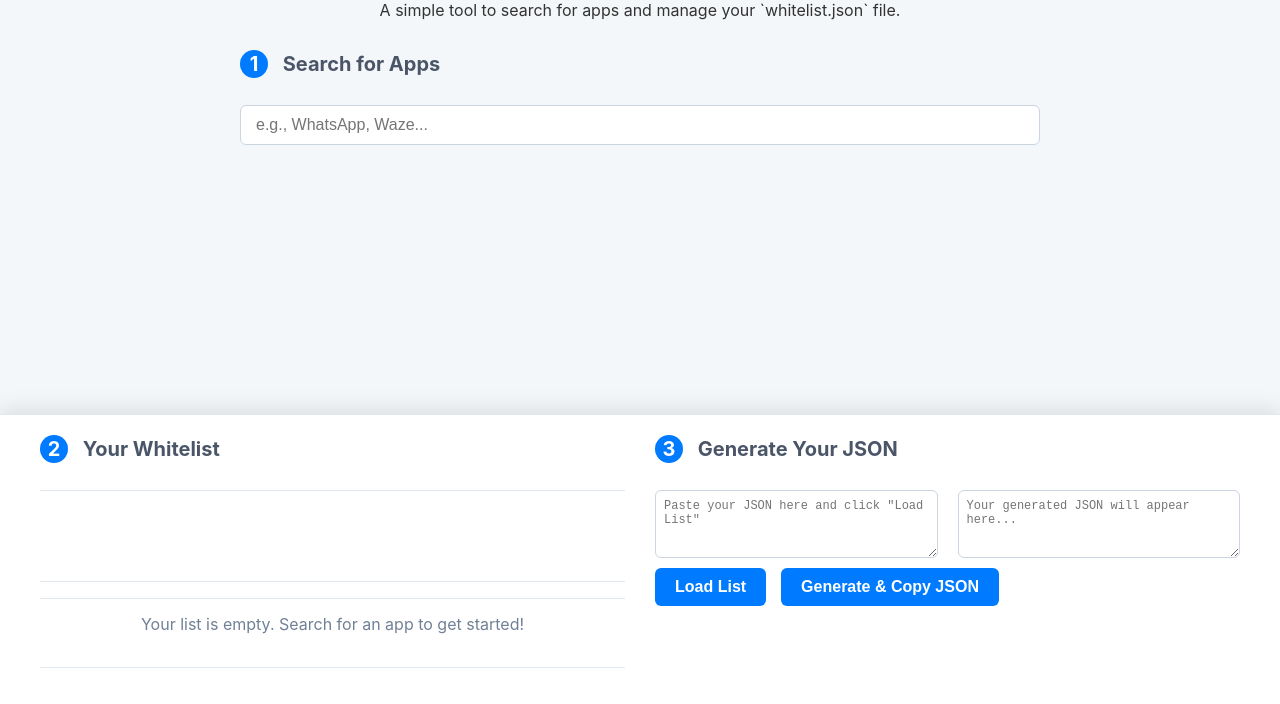
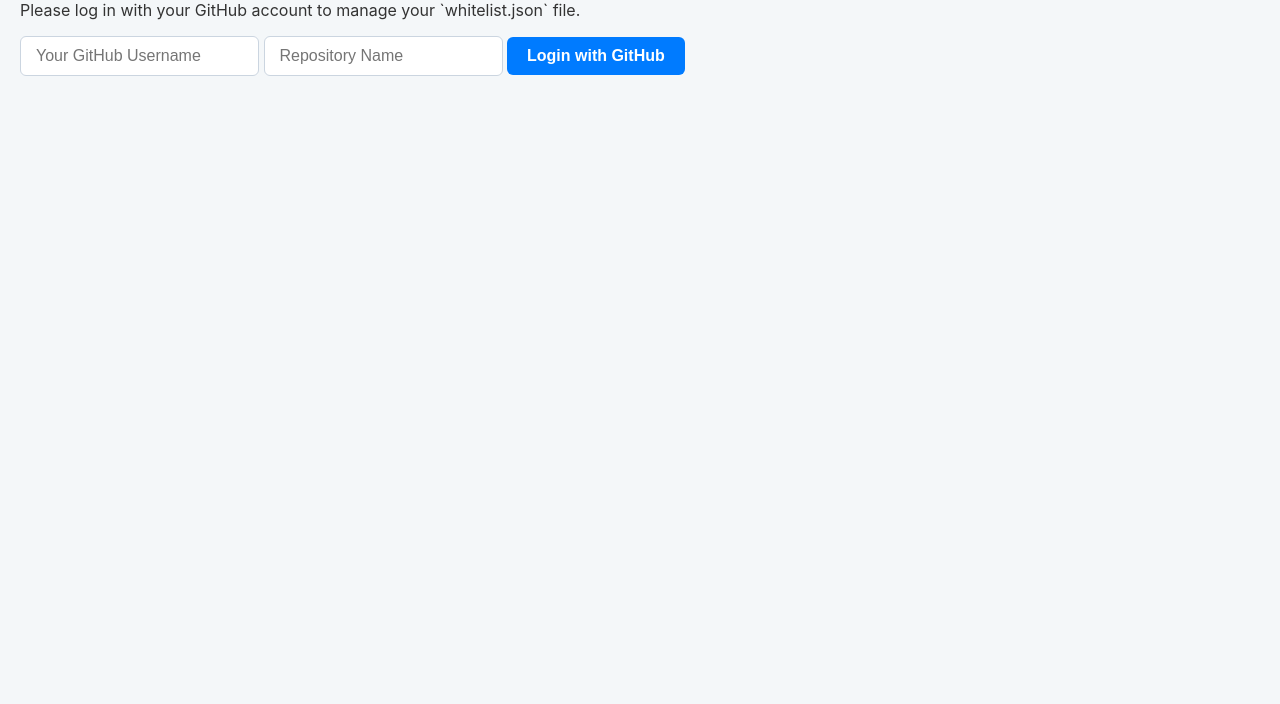
Before and after one commit to chanuta159-design/aurora-whitelist, a plain HTML site: page index.html in a window 1280 px wide. Shown: the part 96-800 px from the top of the page. Drawn offline with Linux system fonts and the light colour scheme.

Commit message:
Update index.html

```diff
--- a/index.html
+++ b/index.html
@@ -8,6 +8,8 @@
 </head>
 <body>
 
+    <!-- This is the main container for the app -->
+    <div id="appContainer" style="display: none;">
         <div class="container">
             <header>
                 <h1>Aurora Store Whitelist Manager</h1>
@@ -16,40 +18,40 @@
 
             <main class="main-content">
                 <h2><span class="step">1</span> Search for Apps</h2>
-
-            <!-- This new wrapper is the key to the new layout -->
                 <div class="search-wrapper">
                     <div class="search-container">
                         <input type="text" id="searchInput" placeholder="e.g., WhatsApp, Waze..." autocomplete="off">
                     </div>
-                <!-- The results box is now INSIDE the wrapper -->
-                <div id="searchResults" class="results-container">
-                    <!-- Search results will appear here -->
+                    <div id="searchResults" class="results-container"></div>
                 </div>
-            </div>
-
             </main>
         </div>
 
         <div class="tray-container">
-        <!-- The tray content remains exactly the same -->
             <div class="tray-content">
-            <div class="tray-section">
-                <h2><span class="step">2</span> Your Whitelist</h2>
+                <div class="tray-section whitelist-section">
+                    <h2><span class="step">2</span> Your Whitelist (<span id="repoName"></span>)</h2>
                     <div id="currentList" class="current-list-container"></div>
-                <p class="empty-list-message">Your list is empty. Search for an app to get started!</p>
+                    <p class="empty-list-message">Loading from GitHub or your list is empty...</p>
                 </div>
-            <div class="tray-section">
-                <h2><span class="step">3</span> Generate Your JSON</h2>
-                <div class="json-io-container">
-                    <textarea id="jsonInput" placeholder='Paste your JSON here and click "Load List"'></textarea>
-                    <textarea id="jsonOutput" readonly placeholder="Your generated JSON will appear here..."></textarea>
-                </div>
-                <div class="button-group">
-                    <button id="loadButton">Load List</button>
-                    <button id="generateButton">Generate & Copy JSON</button>
+                <div class="tray-section github-section">
+                    <h2><span class="step">3</span> Save Changes</h2>
+                    <button id="saveButton">Save to GitHub</button>
+                    <button id="logoutButton">Logout</button>
+                    <div id="statusMessage" class="status-message"></div>
                 </div>
             </div>
+        </div>
+    </div>
+
+    <!-- This is the login screen, shown by default -->
+    <div id="loginContainer" class="login-container">
+        <h1>Welcome to the Whitelist Editor</h1>
+        <p>Please log in with your GitHub account to manage your `whitelist.json` file.</p>
+        <div class="login-form">
+            <input type="text" id="githubUser" placeholder="Your GitHub Username">
+            <input type="text" id="githubRepo" placeholder="Repository Name">
+            <button id="loginButton">Login with GitHub</button>
         </div>
     </div>
 
```
Lines whose indentation alone changed are shown as unchanged.
